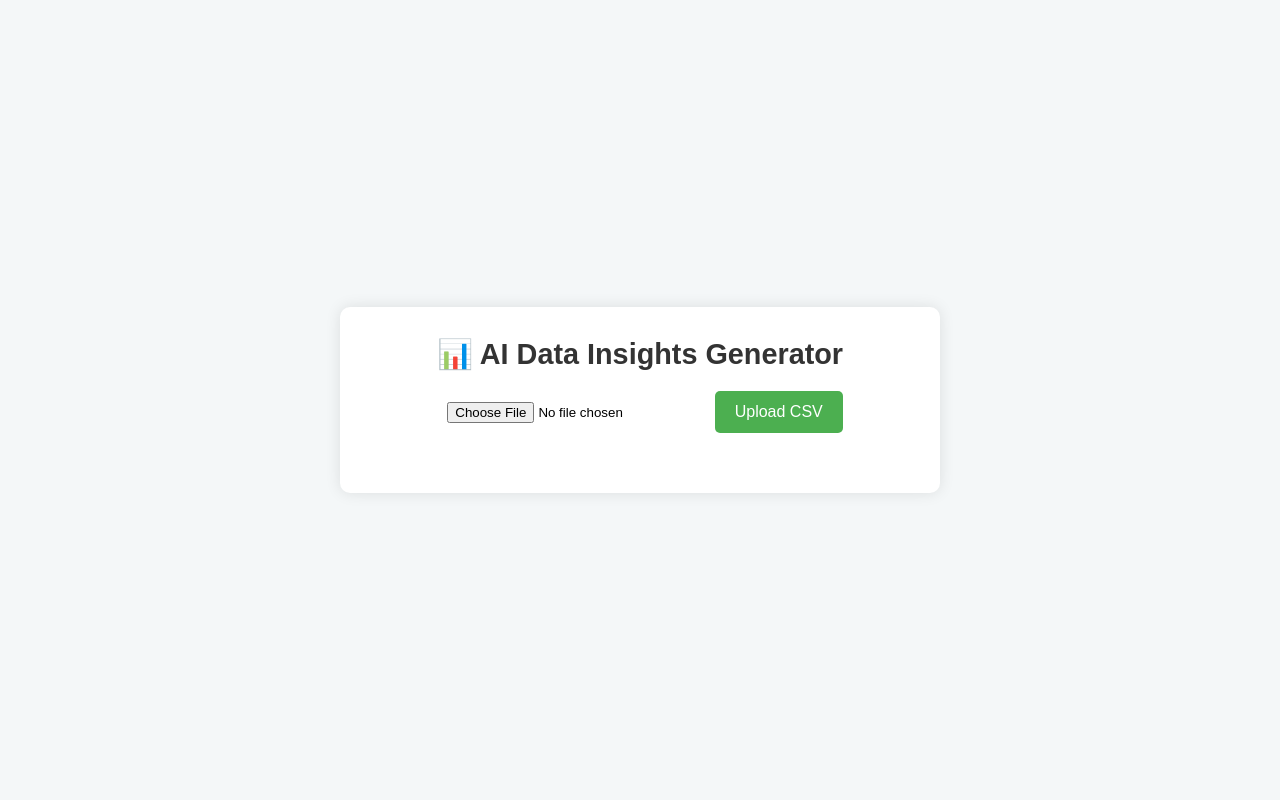
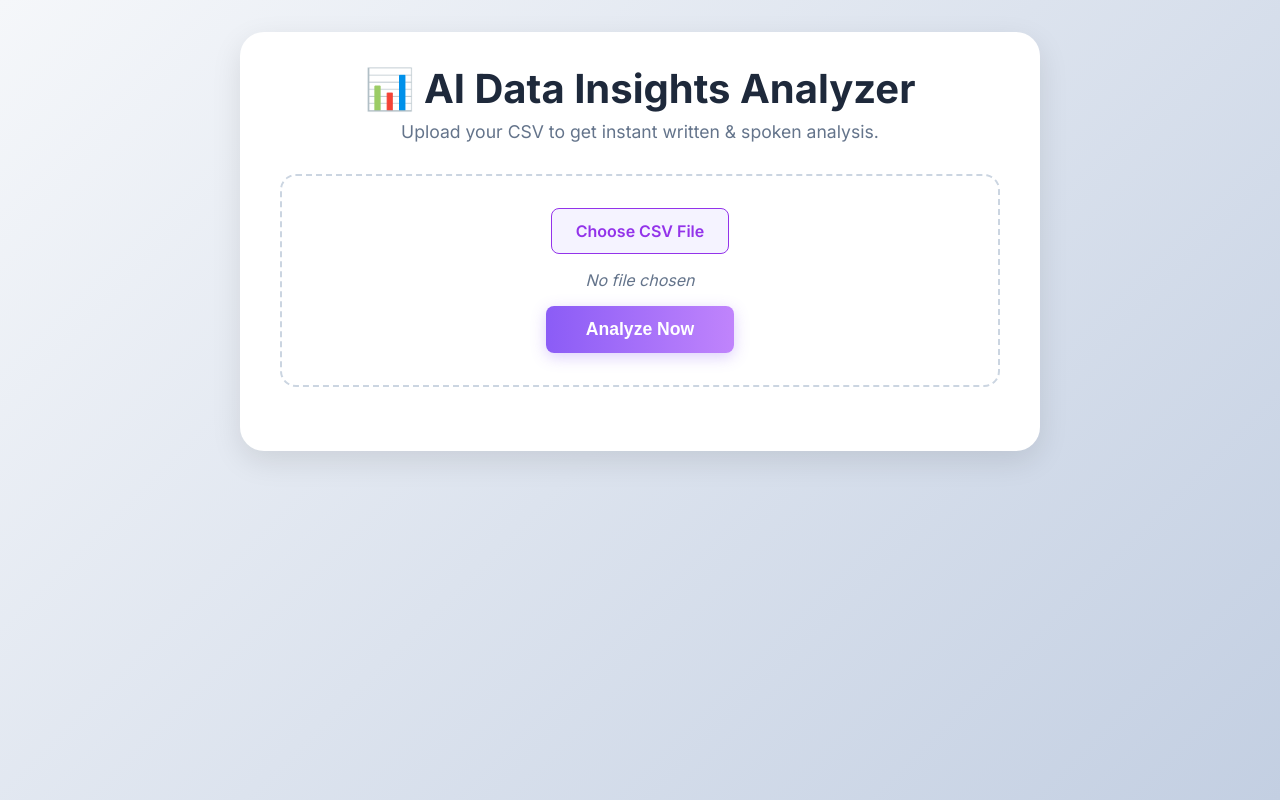
Before and after one commit to TinkerTechie/VizMind, a Flask app: page / in a window 1280 px wide. Run offline with Flask 3, Linux system fonts and the light colour scheme.

Commit message:
changes made

```diff
--- a/app.py
+++ b/app.py
@@ -1,49 +1,118 @@
-from flask import Flask, render_template, request, jsonify
+from flask import Flask, render_template, request, flash, redirect, url_for
 import pandas as pd
-import openai
 import os
+from gtts import gTTS
+import uuid # Used for creating unique filenames
 
 app = Flask(__name__)
+app.config['SECRET_KEY'] = 'your_super_secret_key'
 app.config['UPLOAD_FOLDER'] = 'uploads'
+app.config['MAX_CONTENT_LENGTH'] = 16 * 1024 * 1024  # 16 MB max upload size
 
-# Replace with your OpenAI API key or use local model
-openai.api_key = os.getenv("OPENAI_API_KEY")
+# Ensure the upload and static folders exist
+os.makedirs(app.config['UPLOAD_FOLDER'], exist_ok=True)
+os.makedirs('static', exist_ok=True)
+
+def generate_pandas_insights(df):
+    """
+    Generates a dictionary of data insights from a pandas DataFrame.
+    """
+    insights = {}
+
+    # 1. Basic Information (Shape)
+    num_rows, num_cols = df.shape
+    insights['Data Shape'] = f"Analysis complete! Your dataset has {num_rows} rows and {num_cols} columns."
+    insights['Data Types'] = df.dtypes.to_frame('Data Type').to_html(classes='table-auto w-full text-left')
+    missing_values = df.isnull().sum()
+    missing_df = missing_values[missing_values > 0].to_frame('Missing Values')
+    if not missing_df.empty:
+        insights['Missing Values'] = missing_df.to_html(classes='table-auto w-full text-left')
+    else:
+        insights['Missing Values'] = "<p>No missing values found in the dataset. Great!</p>"
+    numeric_description = df.describe().to_html(classes='table-auto w-full text-left')
+    insights['Statistical Summary (Numeric Columns)'] = numeric_description
+    if 'object' in df.dtypes.values or 'category' in df.dtypes.values:
+         insights['Statistical Summary (Categorical Columns)'] = df.describe(include=['object', 'category']).to_html(classes='table-auto w-full text-left')
+    insights['Data Preview (First 5 Rows)'] = df.head().to_html(classes='table-auto w-full text-left', index=False)
+    return insights
+
+def create_voice_summary(df):
+    """
+    Creates a natural language summary string from the DataFrame for TTS.
+    """
+    try:
+        num_rows, num_cols = df.shape
+        summary_parts = [f"Analysis complete! Your dataset has {num_rows} rows and {num_cols} columns."]
+
+        # Missing values check
+        if df.isnull().sum().sum() == 0:
+            summary_parts.append("No missing values were found.")
+        else:
+            summary_parts.append("The dataset contains some missing values that may need attention.")
+
+        # Numeric summary
+        numeric_cols = df.select_dtypes(include=['number']).columns
+        if not numeric_cols.empty:
+            summary_parts.append("Here is a summary of the key numerical columns.")
+            # Summarize up to 3 numeric columns to keep it brief
+            for col in numeric_cols[:3]:
+                col_mean = df[col].mean()
+                col_max = df[col].max()
+                summary_parts.append(f"For {col.replace('_', ' ')}, the average is {col_mean:.2f}, and the maximum value is {col_max:.2f}.")
+
+        return ' '.join(summary_parts)
+    except Exception as e:
+        print(f"Error creating voice summary: {e}")
+        return "Could not generate a voice summary due to an error."
+
 
 @app.route('/')
 def home():
     return render_template('index.html')
 
+
 @app.route('/upload', methods=['POST'])
 def upload_file():
-    try:
-        file = request.files['file']
-        filepath = os.path.join(app.config['UPLOAD_FOLDER'], file.filename)
-        file.save(filepath)
+    if 'file' not in request.files:
+        flash('No file part')
+        return redirect(request.url)
+    file = request.files['file']
+    if file.filename == '':
+        flash('No selected file')
+        return redirect(request.url)
 
-        # Load CSV with pandas
-        df = pd.read_csv(filepath)
+    if file and file.filename.endswith('.csv'):
+        try:
+            filepath = os.path.join(app.config['UPLOAD_FOLDER'], file.filename)
+            file.save(filepath)
 
-        # Generate basic data description
-        description = df.describe().to_string()
+            df = pd.read_csv(filepath)
+            insights = generate_pandas_insights(df)
 
-        # Ask OpenAI for insights based on description
-        prompt = f"Here is a data description:\n{description}\n\nProvide a few insights in simple language."
-        response = openai.ChatCompletion.create(
-            model="gpt-3.5-turbo",
-            messages=[
-                {"role": "system", "content": "You are a data insights generator."},
-                {"role": "user", "content": prompt}
-            ]
-        )
+            # --- New Voice Output Logic ---
+            # 1. Create the text summary for the voice
+            summary_text = create_voice_summary(df)
 
-        insights = response['choices'][0]['message']['content']
+            # 2. Generate the audio file from the text
+            tts = gTTS(text=summary_text, lang='en', slow=False)
 
-        return render_template('index.html', insights=insights)
+            # 3. Save the audio file with a unique name
+            audio_filename = f"summary_{uuid.uuid4().hex}.mp3"
+            audio_filepath = os.path.join('static', audio_filename)
+            tts.save(audio_filepath)
+            # --- End of New Logic ---
 
-    except Exception as e:
-        print("Error:", str(e))
-        return jsonify({'message': 'Something went wrong.'})
+            # Pass insights, filename, and the new audio file to the template
+            return render_template('index.html', insights=insights, filename=file.filename, audio_file=audio_filename)
+
+        except Exception as e:
+            print(f"Error processing file: {e}")
+            flash(f"An error occurred while processing the file: {e}")
+            return redirect(url_for('home'))
+    else:
+        flash('Invalid file type. Please upload a CSV file.')
+        return redirect(request.url)
+
 
 if __name__ == '__main__':
-    os.makedirs('uploads', exist_ok=True)
     app.run(debug=True)
--- a/static/style.css
+++ b/static/style.css
@@ -1,75 +1,162 @@
-/* Reset some default browser styles */
+/* General Body & Font Styling */
 * {
+    box-sizing: border-box;
     margin: 0;
     padding: 0;
-    box-sizing: border-box;
-    font-family: 'Arial', sans-serif;
 }
 
 body {
-    background: #f4f7f8;
+    font-family: 'Inter', sans-serif;
+    background: linear-gradient(135deg, #f5f7fa 0%, #c3cfe2 100%);
     display: flex;
     justify-content: center;
-    align-items: center;
+    align-items: flex-start; /* Align to top */
     min-height: 100vh;
-    padding: 20px;
+    padding: 2rem;
+    color: #334155;
 }
 
+/* Main Container */
 .container {
-    background: #fff;
-    padding: 30px;
-    border-radius: 10px;
-    max-width: 600px;
+    background: #ffffff;
+    padding: 2rem 2.5rem;
+    border-radius: 1.5rem;
+    max-width: 800px;
     width: 100%;
-    box-shadow: 0 0 15px rgba(0, 0, 0, 0.1);
+    box-shadow: 0 10px 30px rgba(0, 0, 0, 0.1);
     text-align: center;
 }
 
-h1 {
-    margin-bottom: 20px;
-    font-size: 1.8rem;
-    color: #333;
+.main-header h1 {
+    font-size: 2.5rem;
+    font-weight: 700;
+    color: #1e293b;
+    margin-bottom: 0.5rem;
 }
 
-.upload-form {
-    margin-bottom: 20px;
+.main-header p {
+    font-size: 1.1rem;
+    color: #64748b;
+    margin-bottom: 2rem;
 }
 
-.upload-form input[type="file"] {
-    padding: 10px;
-    margin-bottom: 10px;
+/* Upload Form Styling */
+.upload-form {
+    display: flex;
+    flex-direction: column;
+    align-items: center;
+    gap: 1rem;
+    margin-bottom: 2rem;
+    border: 2px dashed #cbd5e1;
+    padding: 2rem;
+    border-radius: 1rem;
 }
 
+/* Hiding the default file input */
+.upload-form input[type="file"] {
+    display: none;
+}
+
+/* Custom File Upload Button */
+.custom-file-upload {
+    border: 1px solid #9333ea;
+    display: inline-block;
+    padding: 0.75rem 1.5rem;
+    cursor: pointer;
+    background-color: #f5f3ff;
+    color: #9333ea;
+    border-radius: 0.5rem;
+    font-weight: 600;
+    transition: all 0.3s ease;
+}
+
+.custom-file-upload:hover {
+    background-color: #ede9fe;
+}
+
+.file-name-display {
+    font-style: italic;
+    color: #64748b;
+}
+
+/* Main Analyze Button */
 .upload-form button {
-    background-color: #4CAF50;
+    background: linear-gradient(90deg, #8b5cf6, #c084fc);
     color: white;
     border: none;
-    padding: 12px 20px;
+    padding: 0.8rem 2.5rem;
     cursor: pointer;
-    font-size: 1rem;
-    border-radius: 5px;
-    transition: background-color 0.3s ease;
+    font-size: 1.1rem;
+    font-weight: 600;
+    border-radius: 0.5rem;
+    transition: all 0.3s ease;
+    box-shadow: 0 4px 15px rgba(139, 92, 246, 0.3);
 }
 
 .upload-form button:hover {
-    background-color: #45a049;
+    transform: translateY(-2px);
+    box-shadow: 0 6px 20px rgba(139, 92, 246, 0.4);
 }
 
-.insights {
-    text-align: left;
-    background: #f0f0f0;
-    padding: 15px;
-    border-radius: 8px;
-    word-wrap: break-word;
+/* Flash Message for Errors */
+.flash-message {
+    background-color: #fee2e2;
+    color: #b91c1c;
+    border: 1px solid #f87171;
+    padding: 1rem;
+    border-radius: 0.5rem;
+    margin-bottom: 2rem;
 }
 
-.insights h2 {
-    margin-bottom: 10px;
-    color: #333;
+/* Results Section */
+.results-section h2 {
+    font-size: 1.8rem;
+    margin-bottom: 1.5rem;
+    color: #1e293b;
+    text-align: left;
+}
+.highlight {
+    color: #8b5cf6;
 }
 
-.insights pre {
-    white-space: pre-wrap;
-    word-wrap: break-word;
-    font-family: 'Courier New', Courier, monospace;
+.insights-grid {
+    display: grid;
+    gap: 1.5rem;
 }
+
+/* Shared Card Style */
+.insight-card, .audio-player-card {
+    background: #f8fafc;
+    padding: 1.5rem;
+    border-radius: 1rem;
+    text-align: left;
+    border: 1px solid #e2e8f0;
+}
+
+.insight-card h3, .audio-player-card h3 {
+    font-size: 1.2rem;
+    margin-bottom: 1rem;
+    color: #334155;
+    font-weight: 600;
+}
+
+.insight-card .content {
+    overflow-x: auto;
+}
+
+/* Styling for Pandas Tables within Cards */
+.insight-card table {
+    width: 100%;
+    border-collapse: collapse;
+    font-size: 0.9rem;
+}
+.insight-card th, .insight-card td {
+    border: 1px solid #e2e8f0;
+    padding: 0.5rem 0.75rem;
+}
+.insight-card thead {
+    background-color: #f1f5f9;
+}
+.insight-card tbody tr:nth-child(even) {
+    background-color: #f8fafc;
+}
--- a/templates/index.html
+++ b/templates/index.html
@@ -1,29 +1,87 @@
 <!DOCTYPE html>
 <html lang="en">
-
 <head>
     <meta charset="UTF-8">
     <meta name="viewport" content="width=device-width, initial-scale=1.0">
-    <title>AI Data Insights Chatbot</title>
+    <title>AI Data Insights Analyzer</title>
+    <!-- Link to the new stylesheet -->
     <link rel="stylesheet" href="{{ url_for('static', filename='style.css') }}">
+    <!-- Google Fonts for a nicer typography -->
+    <link rel="preconnect" href="https://fonts.googleapis.com">
+    <link rel="preconnect" href="https://fonts.gstatic.com" crossorigin>
+    <link href="https://fonts.googleapis.com/css2?family=Inter:wght@400;500;600;700&display=swap" rel="stylesheet">
 </head>
+<body>
 
-<body>
     <div class="container">
-        <h1>📊 AI Data Insights Generator</h1>
+        <header class="main-header">
+            <h1>📊 AI Data Insights Analyzer</h1>
+            <p>Upload your CSV to get instant written & spoken analysis.</p>
+        </header>
 
-        <form action="/upload" method="POST" enctype="multipart/form-data" class="upload-form">
-            <input type="file" name="file" accept=".csv" required>
-            <button type="submit">Upload CSV</button>
-        </form>
+        <!-- Flash Messages for Errors -->
+        {% with messages = get_flashed_messages() %}
+            {% if messages %}
+                <div class="flash-message" role="alert">
+                    <strong>Error:</strong> {{ messages[0] }}
+                </div>
+            {% endif %}
+        {% endwith %}
+
+        <main>
+            <form action="/upload" method="post" enctype="multipart/form-data" class="upload-form">
+                <label for="file-upload" class="custom-file-upload">
+                    Choose CSV File
+                </label>
+                <input id="file-upload" name="file" type="file" required accept=".csv"/>
+                <span id="file-name" class="file-name-display">No file chosen</span>
+                <button type="submit">Analyze Now</button>
+            </form>
+        </main>
 
         {% if insights %}
-        <div class="insights">
-            <h2>🔍 Generated Insights</h2>
-            <pre>{{ insights }}</pre>
-        </div>
+        <section id="results" class="results-section">
+            <h2>Analysis for <span class="highlight">{{ filename }}</span></h2>
+
+            <!-- Audio Player for Voice Summary -->
+            {% if audio_file %}
+            <div class="audio-player-card">
+                <h3>Voice Summary</h3>
+                <audio controls autoplay class="w-full">
+                    <source src="{{ url_for('static', filename=audio_file) }}" type="audio/mpeg">
+                    Your browser does not support the audio element.
+                </audio>
+            </div>
+            {% endif %}
+
+            <!-- Loop to display each insight in its own card -->
+            <div class="insights-grid">
+                {% for title, content in insights.items() %}
+                <div class="insight-card">
+                    <h3>{{ title }}</h3>
+                    <div class="content">
+                        <!-- The 'safe' filter is crucial to render the HTML tables correctly -->
+                        {{ content|safe }}
+                    </div>
+                </div>
+                {% endfor %}
+            </div>
+        </section>
         {% endif %}
     </div>
+
+    <script>
+        // Script to display the name of the chosen file
+        const fileInput = document.getElementById('file-upload');
+        const fileNameDisplay = document.getElementById('file-name');
+        fileInput.addEventListener('change', () => {
+            if (fileInput.files.length > 0) {
+                fileNameDisplay.textContent = fileInput.files[0].name;
+            } else {
+                fileNameDisplay.textContent = 'No file chosen';
+            }
+        });
+    </script>
+
 </body>
-
 </html>
```
Also changed, not shown: 2 other files.
